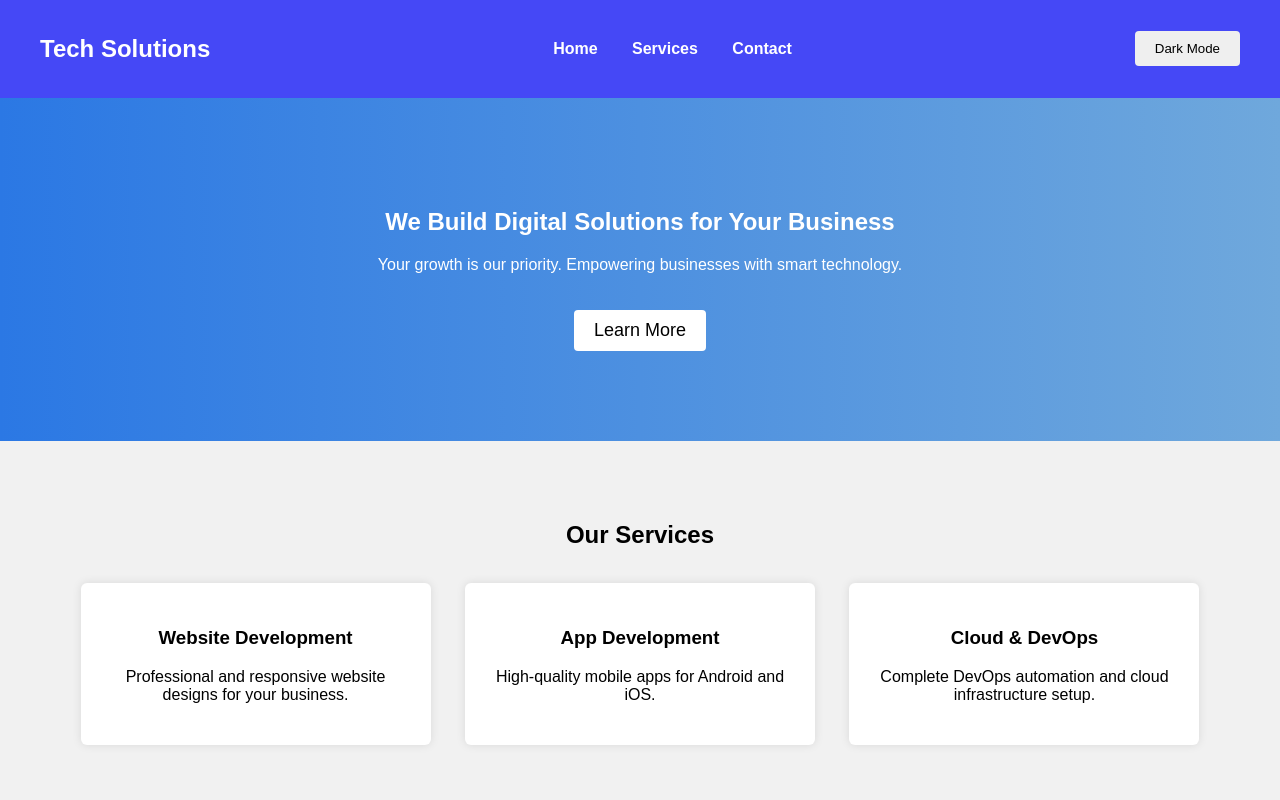
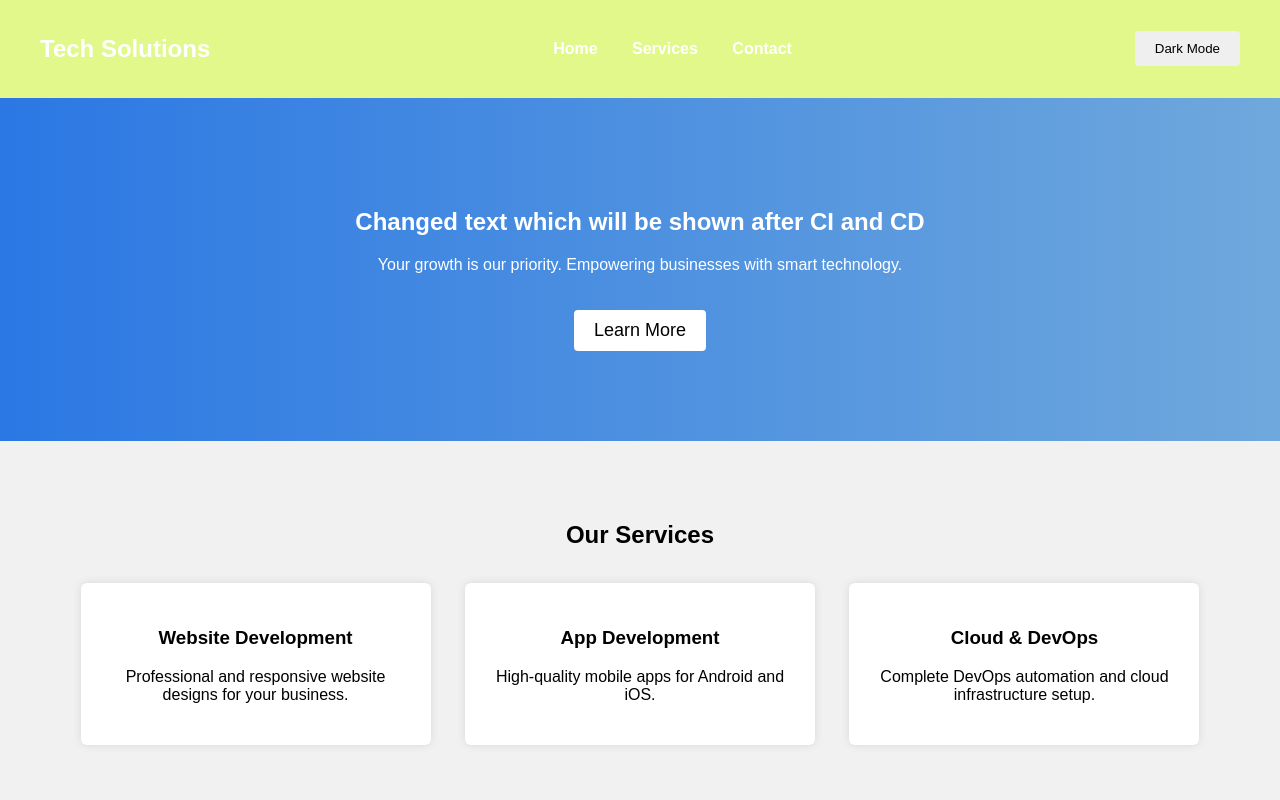
Before and after one commit to Shreyaa-14/devops-project, a plain HTML site: page index.html in a window 1280 px wide. Shown: the top 800 px of the page. Drawn offline with Linux system fonts and the light colour scheme.

Commit message:
changes made again

```diff
--- a/script.js
+++ b/script.js
@@ -1,4 +1,4 @@
-const text = "We Build Digital Solutions for Your Business";
+const text = "Changed text which will be shown after CI and CD";
 let index = 0;
 
 function typingEffect() {
--- a/style.css
+++ b/style.css
@@ -8,7 +8,7 @@ header {
     display: flex;
     justify-content: space-between;
     padding: 15px 40px;
-    background: #4548f6;
+    background: #e2f88b;
     color: white;
     align-items: center;
 }
```
